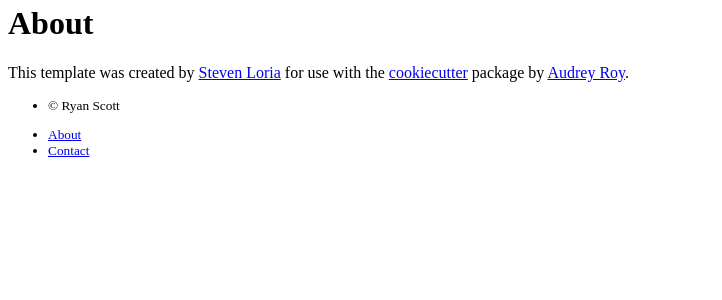
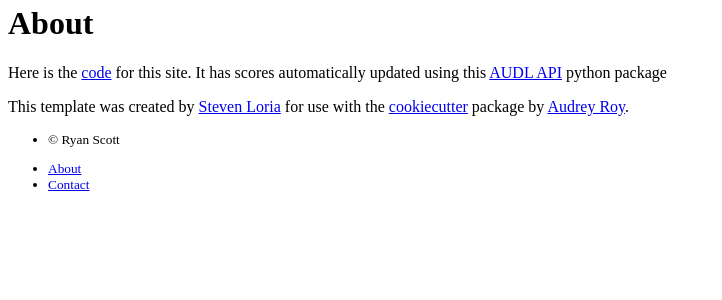
Before and after one commit to Razator73/ufa_picks, a Flask app: template ufa_picks/templates/public/about.html in a window 1280 px wide. Shown: the part 94-394 px from the top of the page, without its empty margins (0-722 px from the left). Run offline with Flask 3, Linux system fonts and the light colour scheme; the template is opened without the code that fills it, so the values that code supplies are empty; parts of the project's set-up code (start-up, migrations or seed data) failed here and were passed over.

Commit message:
Update about with more sources

```diff
--- a/ufa_picks/templates/public/about.html
+++ b/ufa_picks/templates/public/about.html
@@ -5,6 +5,9 @@
 <div class="container">
     <h1 class="mt-5">About</h1>
     <div class="row">
+      <p class="lead">Here is the <a href="https://github.com/Razator73/ufa_picks">code</a> for this site. It has
+        scores automatically updated using this <a href="https://github.com/yukikongju/audl">AUDL API</a> python package
+      </p>
       <p class="lead">This template was created by <a href="http://github.com/sloria/">Steven Loria</a> for use with the <a href="http://github.com/audreyr/cookiecutter/">cookiecutter</a> package by <a href="http://github.com/audreyr/">Audrey Roy</a>.</p>
     </div>
 </div>
```
